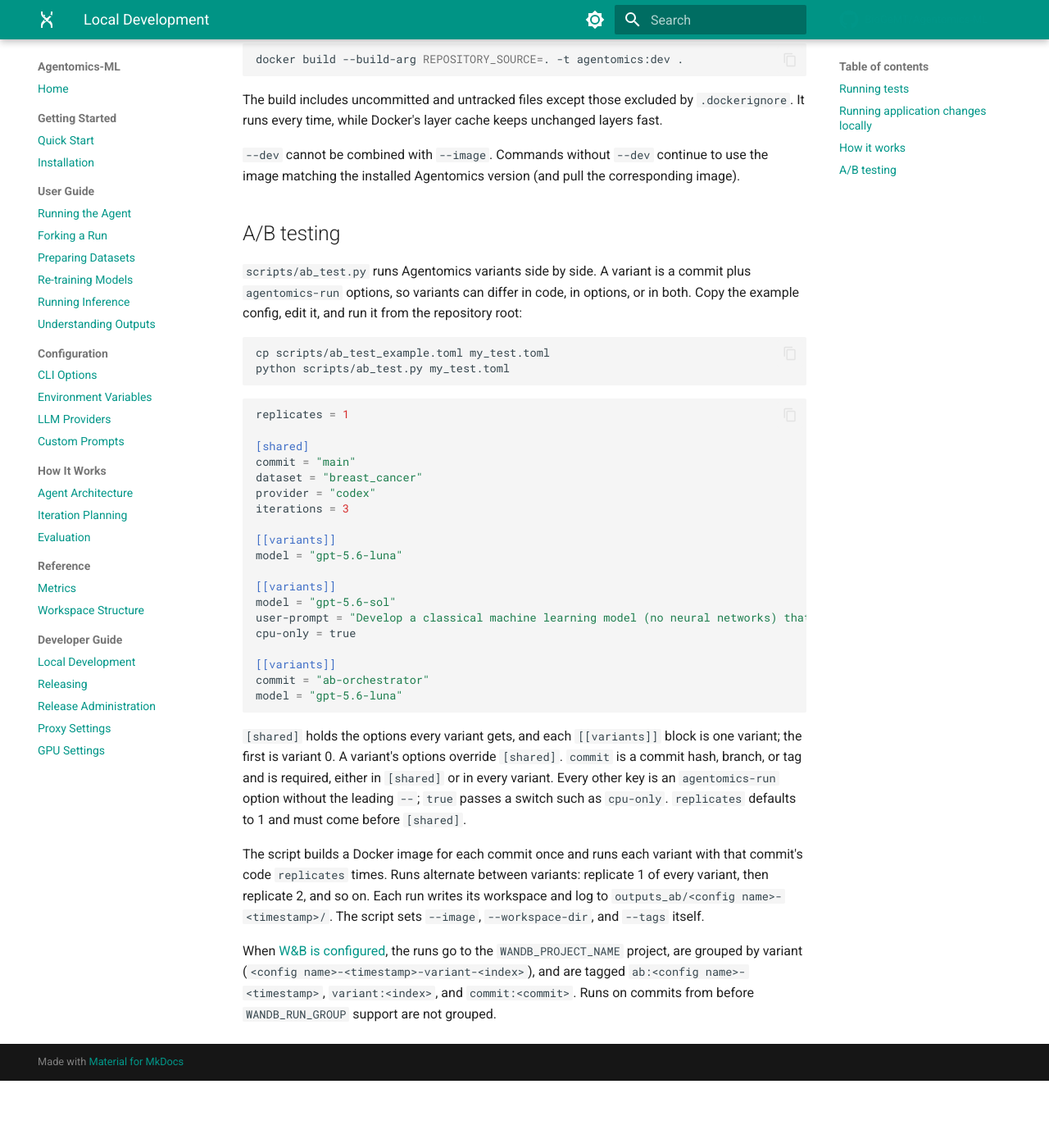
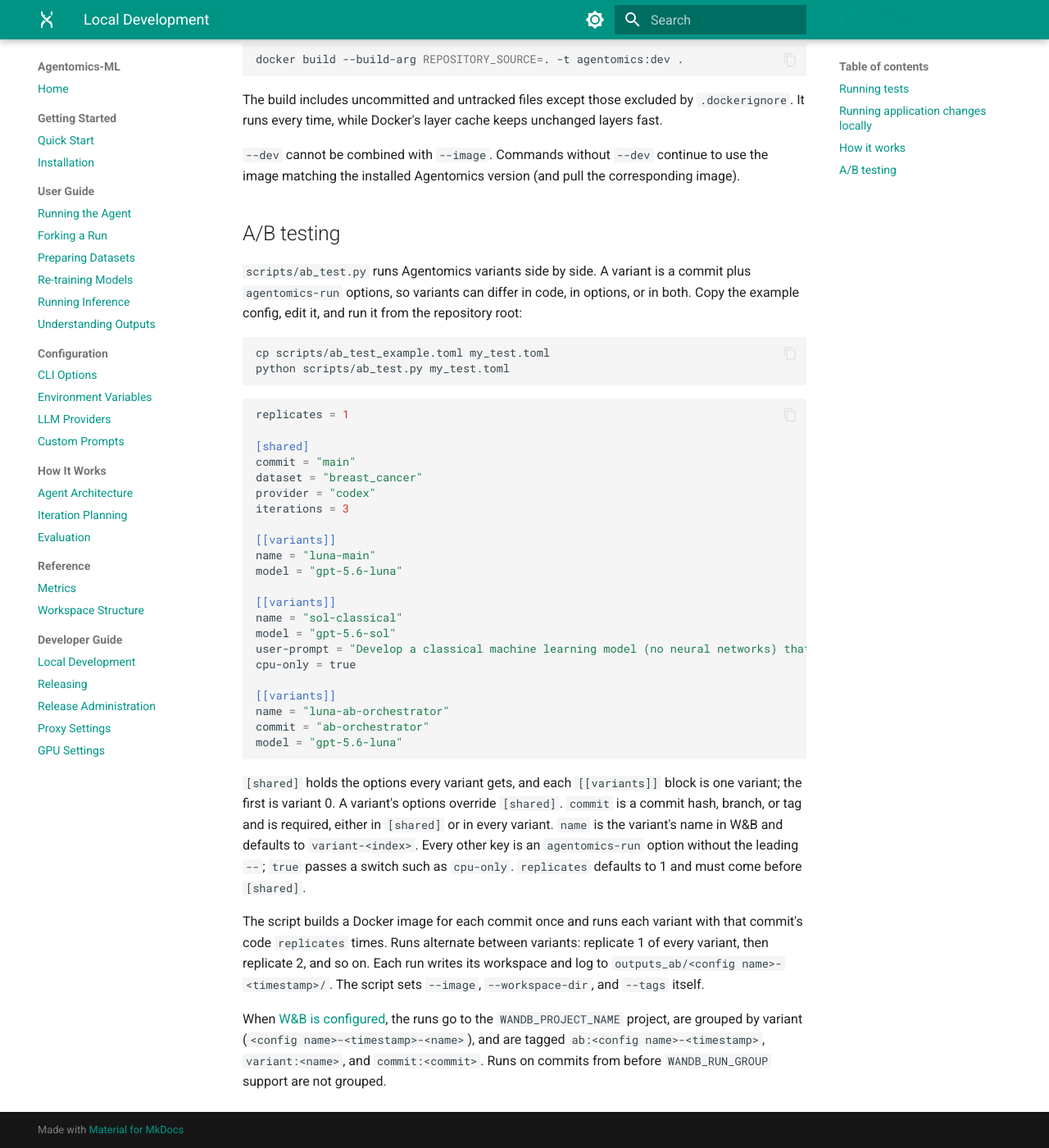
Before and after one commit to BioGeMT/agentomics-ml, an MkDocs documentation site: the page built from docs/developer/development.md, in a window 1280 px wide and 1400 px high, scrolled down 694 px. Shown: the whole window at 82% size. Built offline with MkDocs 1.6.1 and Material for MkDocs 9.7.7, drawn with Linux system fonts in a browser that asks for light colours; comment, search, counter and statistics services are not loaded; before the commit the page ends 2012 px from its top, so only the background shows below that.

Commit message:
feat: name a/b test variants

````diff
--- a/docs/developer/development.md
+++ b/docs/developer/development.md
@@ -58,14 +58,17 @@ provider = "codex"
 iterations = 3
 
 [[variants]]
+name = "luna-main"
 model = "gpt-5.6-luna"
 
 [[variants]]
+name = "sol-classical"
 model = "gpt-5.6-sol"
 user-prompt = "Develop a classical machine learning model (no neural networks) that generalizes well to new unseen data."
 cpu-only = true
 
 [[variants]]
+name = "luna-ab-orchestrator"
 commit = "ab-orchestrator"
 model = "gpt-5.6-luna"
 ```
@@ -73,8 +76,9 @@ model = "gpt-5.6-luna"
 `[shared]` holds the options every variant gets, and each `[[variants]]` block
 is one variant; the first is variant 0. A variant's options override
 `[shared]`. `commit` is a commit hash, branch, or tag and is required, either
-in `[shared]` or in every variant. Every other key is an `agentomics-run`
-option without the leading `--`; `true` passes a switch such as `cpu-only`.
+in `[shared]` or in every variant. `name` is the variant's name in W&B and
+defaults to `variant-<index>`. Every other key is an `agentomics-run` option
+without the leading `--`; `true` passes a switch such as `cpu-only`.
 `replicates` defaults to 1 and must come before `[shared]`.
 
 The script builds a Docker image for each commit once and runs each variant
````
Also changed, not shown: other parts of docs/developer/development.md (+2 -2 lines), 2 other files.
